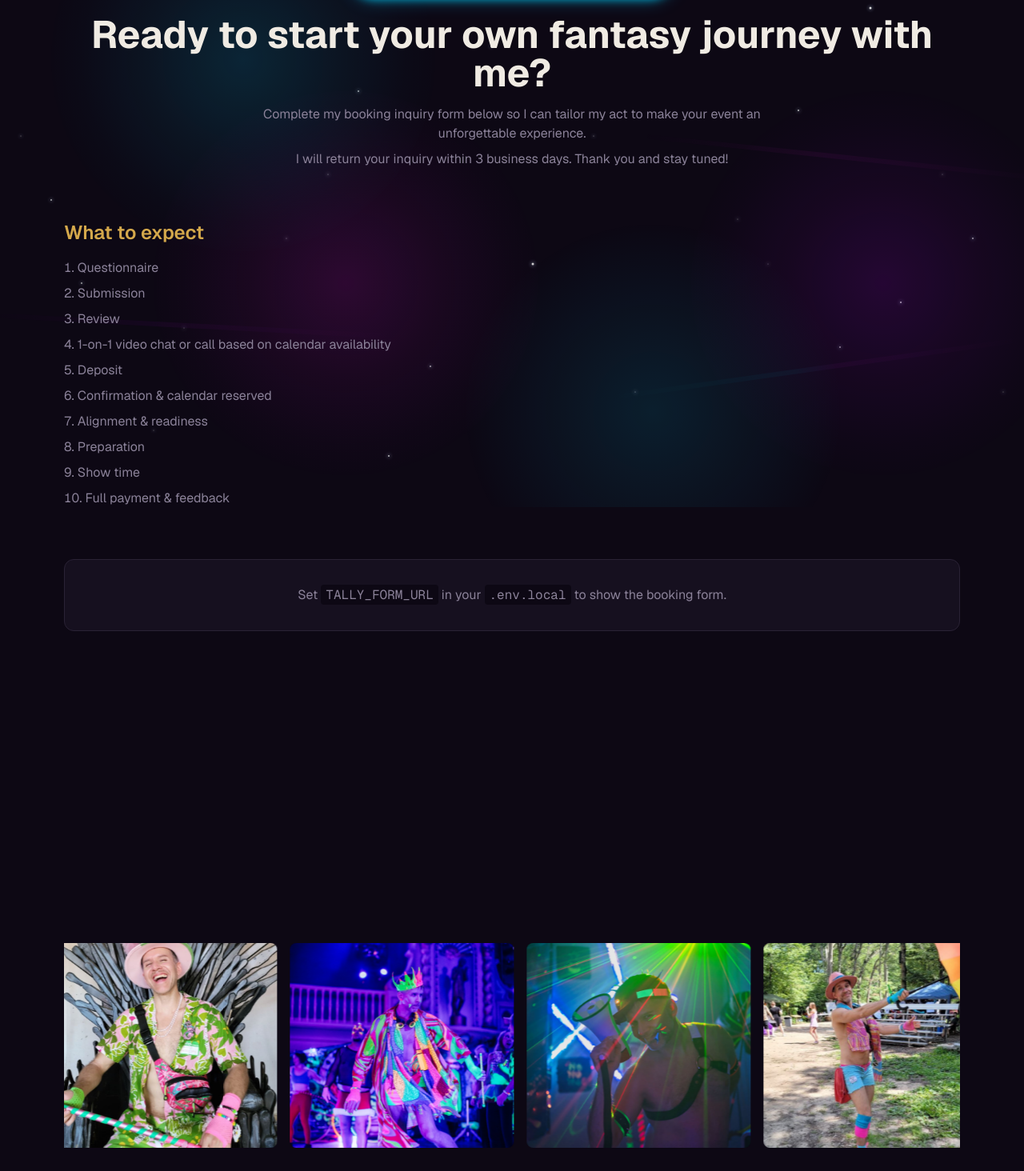
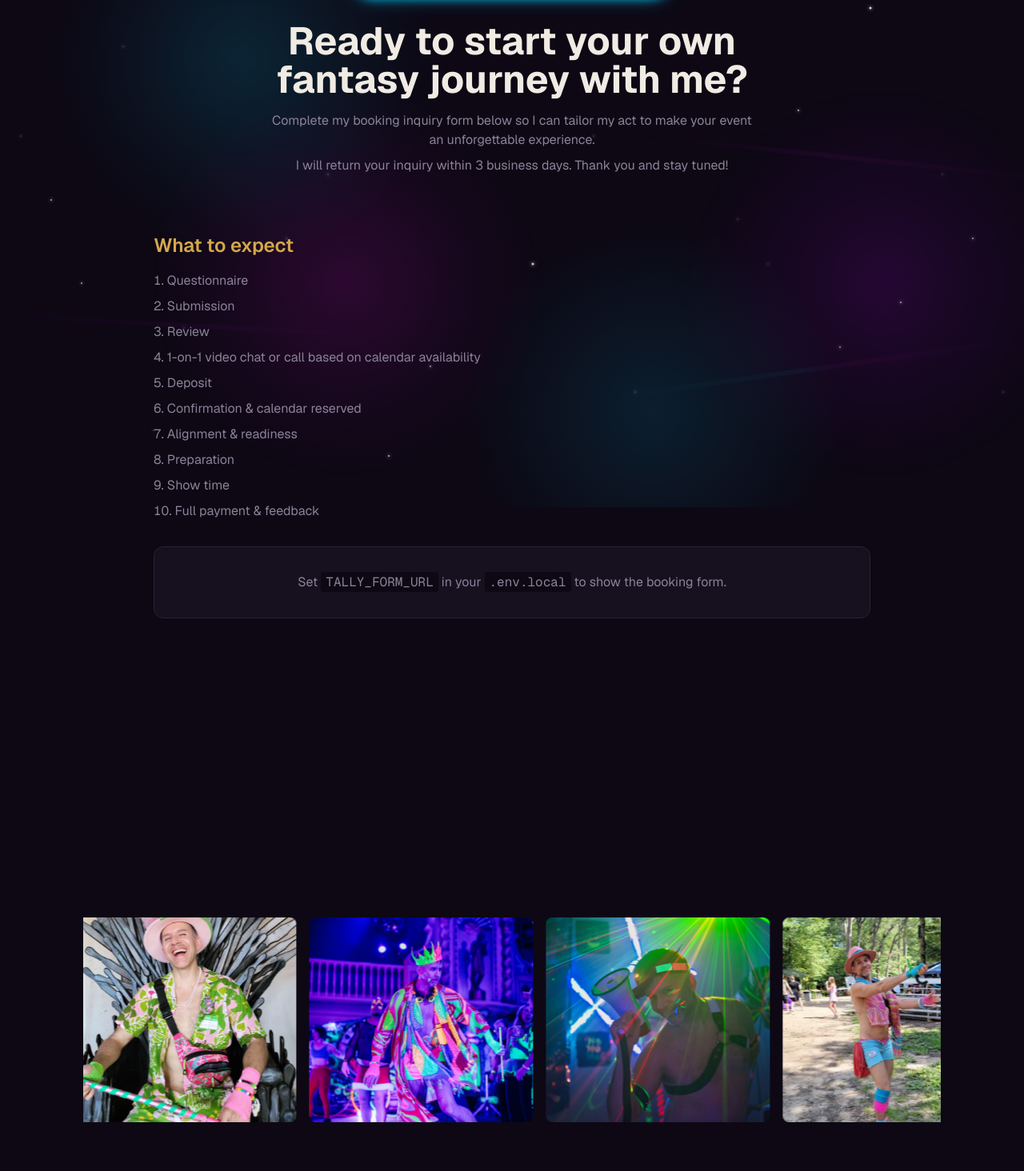
Before and after one commit to Crklemz/jdd, a Next.js app: page /booking in a window 1280 px wide. Shown: the part 166-1630 px from the top of the page at 80% size. Built offline with nearby package versions, Linux system fonts and the light colour scheme; a web font is replaced by a local one.

Commit message:
style: spacing adjust all pages

```diff
--- a/app/about/page.tsx
+++ b/app/about/page.tsx
@@ -25,7 +25,7 @@ export default function AboutPage() {
       {/* Welcome */}
       <section
         aria-label="Welcome"
-        className="relative left-1/2 right-1/2 -ml-[50vw] -mr-[50vw] w-screen pb-12"
+        className="relative left-1/2 right-1/2 -ml-[50vw] -mr-[50vw] w-screen"
       >
         <div className="relative z-10 mx-4 max-w-2xl space-y-4 text-center md:mx-auto">
           <h1 className="text-4xl font-bold leading-tight md:text-5xl neon-text-pink text-shadow-neon-pink">
@@ -37,9 +37,9 @@ export default function AboutPage() {
       {/* Pre-jester biography + image */}
       <section
         aria-label="Biography"
-        className="relative left-1/2 right-1/2 -ml-[50vw] -mr-[50vw] w-screen py-16"
+        className="relative left-1/2 right-1/2 -ml-[50vw] -mr-[50vw] w-screen pt-6 pb-1 sm:pt-8 sm:pb-8 md:pt-12 md:pb-10 lg:pt-16 lg:pb-8"
       >
-        <div className="mx-auto flex max-w-5xl flex-col-reverse gap-12 px-4">
+        <div className="mx-auto flex max-w-5xl flex-col-reverse gap-12 px-4 sm:px-6 md:px-8">
           <div className="min-w-0 flex-1 space-y-6 text-center">
             <h2 className="text-2xl font-semibold uppercase tracking-wide neon-text-purple text-shadow-neon-purple md:text-3xl">
               {preJesterHeading}
@@ -67,9 +67,9 @@ export default function AboutPage() {
       {/* Becoming Jester Dapper Dan + image */}
       <section
         aria-label="Becoming Jester Dapper Dan"
-        className="relative left-1/2 right-1/2 -ml-[50vw] -mr-[50vw] w-screen py-16"
+        className="relative left-1/2 right-1/2 -ml-[50vw] -mr-[50vw] w-screen pt-6 pb-1 sm:pt-8 sm:pb-8 md:pt-12 md:pb-10 lg:pt-16 lg:pb-8"
       >
-        <div className="mx-auto flex max-w-5xl flex-col-reverse gap-12 px-4">
+        <div className="mx-auto flex max-w-5xl flex-col-reverse gap-12 px-4 sm:px-6 md:px-8">
           <div className="min-w-0 flex-1 space-y-6 text-center">
             <h2 className="text-2xl font-semibold uppercase tracking-wide neon-text-blue text-shadow-neon-blue md:text-3xl">
               {becomingHeading}
@@ -97,9 +97,9 @@ export default function AboutPage() {
       {/* What sets me apart */}
       <section
         aria-label="What sets me apart"
-        className="relative left-1/2 right-1/2 -ml-[50vw] -mr-[50vw] w-screen py-16"
+        className="relative left-1/2 right-1/2 -ml-[50vw] -mr-[50vw] w-screen pt-6 pb-1 sm:pt-8 sm:pb-8 md:pt-12 md:pb-10 lg:pt-16 lg:pb-8"
       >
-        <div className="mx-auto flex max-w-5xl flex-col gap-12 px-4">
+        <div className="mx-auto flex max-w-5xl flex-col gap-12 px-4 sm:px-6 md:px-8">
           <div className="relative mx-auto h-72 w-full shrink-0 overflow-hidden rounded-lg md:w-4/5 lg:h-100">
             <Image
               src="/about-images/12.JPG"
@@ -152,7 +152,7 @@ export default function AboutPage() {
       {/* Signature video (same styling as home page: full-bleed, 100% mobile/tablet, 80vw desktop) */}
       <section
         aria-label="Introduction video"
-        className="relative left-1/2 right-1/2 flex -ml-[50vw] -mr-[50vw] w-screen justify-center px-4 pt-8 pb-16 lg:px-0"
+        className="relative left-1/2 right-1/2 flex -ml-[50vw] -mr-[50vw] w-screen justify-center px-4 pt-8 pb-8 lg:px-0"
       >
         <div
           className="relative w-full lg:w-[70vw] lg:max-w-[70vw]"
--- a/app/booking/page.tsx
+++ b/app/booking/page.tsx
@@ -8,20 +8,29 @@ export default function BookingPage() {
     bookingContent;
 
   return (
-    <div className="space-y-16 py-8">
-      <section className="text-center">
+    <div className="relative min-h-screen space-y-0 py-8">
+      <section
+        aria-label="Booking"
+        className="relative left-1/2 right-1/2 -ml-[50vw] -mr-[50vw] w-screen pb-10 pt-2"
+      >
+        <div className="relative z-10 mx-auto max-w-2xl px-4 text-center sm:px-6 md:px-8">
           <h1 className="text-4xl font-bold md:text-5xl">
             {heading}
           </h1>
-        <div className="mx-auto mt-4 max-w-2xl space-y-2 text-muted">
+          <div className="mx-auto mt-4 space-y-2 text-muted">
             {introParagraphs.map((p, i) => (
               <p key={i}>{p}</p>
             ))}
           </div>
+        </div>
       </section>
 
       {/* Workflow */}
-      <section>
+      <section
+        aria-label="What to expect"
+        className="mt-12 px-4 sm:px-6 md:px-8 md:mt-10 lg:mt-8"
+      >
+        <div className="mx-auto max-w-4xl">
           <h2 className="text-2xl font-semibold text-accent">
             What to expect
           </h2>
@@ -30,10 +39,16 @@ export default function BookingPage() {
               <li key={i}>{step}</li>
             ))}
           </ol>
+        </div>
       </section>
 
       {/* Booking form - Tally embed */}
-      <section id="inquiry" className="min-h-[400px]">
+      <section
+        id="inquiry"
+        aria-label="Inquiry form"
+        className="mt-12 min-h-[400px] px-4 sm:px-6 md:px-8 md:mt-10 lg:mt-8"
+      >
+        <div className="mx-auto max-w-4xl">
           {TALLY_FORM_URL ? (
             <iframe
               data-tally-embed
@@ -50,10 +65,14 @@ export default function BookingPage() {
               </p>
             </div>
           )}
+        </div>
       </section>
 
       {/* Gallery */}
-      <section aria-label="Gallery">
+      <section
+        aria-label="Gallery"
+        className="mt-8 px-4 md:mt-10 md:px-6 lg:mt-12"
+      >
         <ScrollGallery
           imagePaths={landingImagePaths}
           altPrefix="Jester Dapper Dan"
--- a/app/components/WhyChooseMeCards.tsx
+++ b/app/components/WhyChooseMeCards.tsx
@@ -33,9 +33,9 @@ export function WhyChooseMeCards({ heading, items, imagePath }: WhyChooseMeCards
   return (
     <section
       aria-label="Why choose me"
-      className="relative left-1/2 right-1/2 -ml-[50vw] -mr-[50vw] w-screen py-16"
+      className="relative left-1/2 right-1/2 -ml-[50vw] -mr-[50vw] w-screen pt-6 pb-1 sm:pt-8 sm:pb-8 md:pt-12 md:pb-10 lg:pt-16 lg:pb-8"
     >
-      <div className="mx-auto flex max-w-5xl flex-col gap-12 px-4">
+      <div className="mx-auto flex max-w-5xl flex-col gap-12 px-4 sm:px-6 md:px-8">
         {imagePath && (
           <div className="relative mx-auto h-72 w-full shrink-0 overflow-hidden rounded-lg md:w-4/5 lg:h-100">
             <Image
--- a/app/consulting/page.tsx
+++ b/app/consulting/page.tsx
@@ -1,13 +1,18 @@
 export default function ConsultingPage() {
   return (
-    <div className="space-y-16 py-8">
-      <section className="text-center">
-        <h1 className="text-4xl font-bold md:text-5xl">
-          Consulting
-        </h1>
-        <p className="mx-auto mt-4 max-w-2xl text-muted">
-          Consulting services and offerings will be available here soon.
-        </p>
+    <div className="relative min-h-screen space-y-0 py-8">
+      <section
+        aria-label="Consulting"
+        className="relative left-1/2 right-1/2 -ml-[50vw] -mr-[50vw] w-screen pb-10 pt-2"
+      >
+        <div className="relative z-10 mx-auto max-w-2xl px-4 text-center sm:px-6 md:px-8">
+          <h1 className="text-4xl font-bold md:text-5xl">
+            Consulting
+          </h1>
+          <p className="mx-auto mt-4 text-muted">
+            Consulting services and offerings will be available here soon.
+          </p>
+        </div>
       </section>
     </div>
   );
--- a/app/experiences/page.tsx
+++ b/app/experiences/page.tsx
@@ -22,18 +22,23 @@ export default function ExperiencesPage() {
   } = experiencesContent;
 
   return (
-    <div className="space-y-16 py-8">
-      <section className="text-center">
+    <div className="relative min-h-screen space-y-0 py-8">
+      <section
+        aria-label="Bookable Realms"
+        className="relative left-1/2 right-1/2 -ml-[50vw] -mr-[50vw] w-screen pb-10 pt-2"
+      >
+        <div className="relative z-10 mx-auto max-w-2xl px-4 text-center sm:px-6 md:px-8">
           <h1 className="text-4xl font-bold md:text-5xl">
             Bookable Realms
           </h1>
           <p className="mt-4 text-lg text-muted">{introHeading}</p>
+        </div>
       </section>
 
       {/* Event types ticker - full-bleed to match home page */}
       <section
         aria-label="Event types"
-        className="relative left-1/2 right-1/2 -ml-[50vw] -mr-[50vw] w-screen"
+        className="relative left-1/2 right-1/2 -ml-[50vw] -mr-[50vw] mt-12 w-screen md:mt-10 lg:mt-8"
       >
         <div className="ticker-strip overflow-hidden border-y border-border py-6">
           <div className="flex w-max gap-12 whitespace-nowrap animate-ticker">
@@ -85,7 +90,7 @@ export default function ExperiencesPage() {
       </section>
 
       {/* Realm blurbs - styled like WhyChooseMeCards with text matching border color (nav order: blue, pink, orange, green, purple) */}
-      <section className="space-y-6">
+      <section className="mt-12 space-y-6 px-4 sm:px-6 md:px-8 md:mt-10 lg:mt-8">
         {realmBlurbs.map((realm, i) => {
           const variants: NeonCardVariant[] = ["blue", "pink", "orange", "green", "purple"];
           return (
@@ -102,7 +107,8 @@ export default function ExperiencesPage() {
       </section>
 
       {/* Signature Jester Fantasies */}
-      <section>
+      <section className="mt-12 px-4 sm:px-6 md:px-8 md:mt-10 lg:mt-8">
+        <div className="mx-auto max-w-4xl">
           <h2 className="text-2xl font-semibold text-accent">
             {fantasiesHeading}
           </h2>
@@ -119,10 +125,11 @@ export default function ExperiencesPage() {
             ))}
           </ul>
           <p className="mt-4 italic text-muted">{customFantasiesNote}</p>
+        </div>
       </section>
 
       {/* Fantasy + Children's galleries */}
-      <section aria-label="Gallery">
+      <section aria-label="Gallery" className="mt-8 px-4 md:mt-10 md:px-6 lg:mt-12">
         <ScrollGallery
           imagePaths={fantasyImagePaths}
           altPrefix="Jester fantasy"
```
Lines whose indentation alone changed are shown as unchanged.
